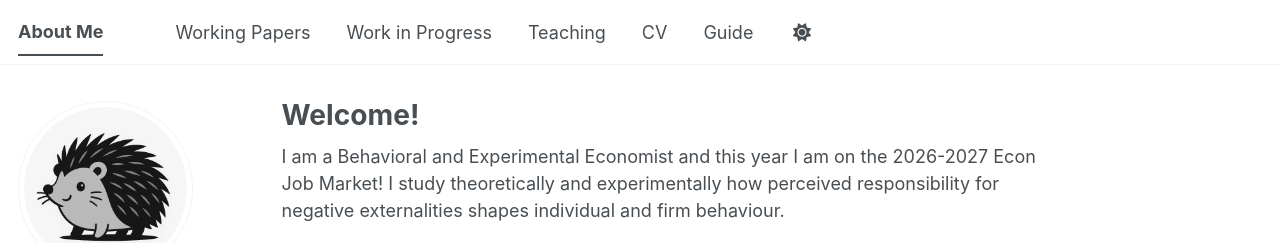
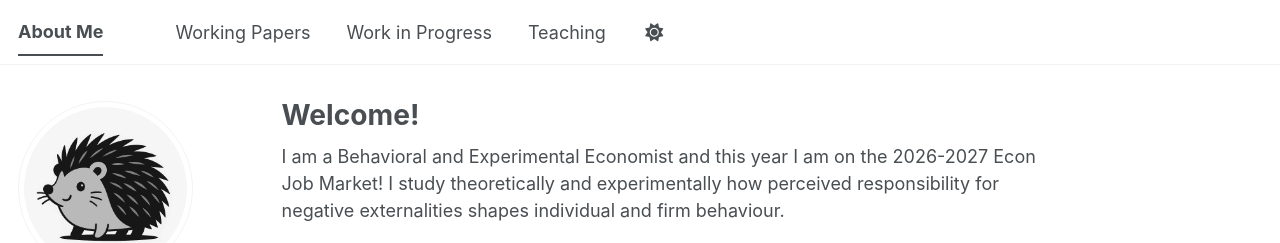
Before and after one commit to horiaguias/horiaguias.github.io, a Jekyll site: the page built from _pages/about.md, in a window 1280 px wide. Shown: the top 243 px of the page. Built offline with Jekyll 4.4.1, drawn with Linux system fonts in a browser that asks for light colours; a style sheet for code colours, icons or effects is not loaded.

Commit message:
Changes to navigation.yml elements

```diff
--- a/_data/navigation.yml
+++ b/_data/navigation.yml
@@ -7,9 +7,3 @@ main:
 
   - title: "Teaching"
     url: /#teaching
-
-  - title: "CV"
-    url: /#cv
-
-  - title: "Guide"
-    url: /markdown/
```
